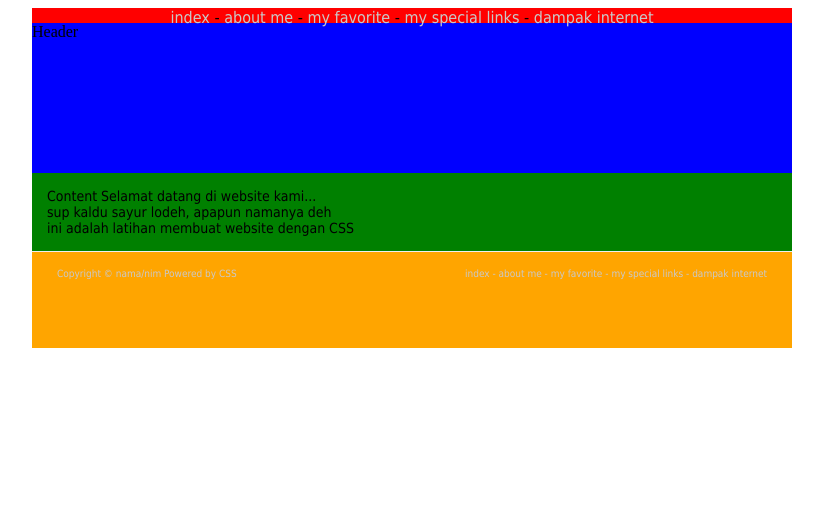
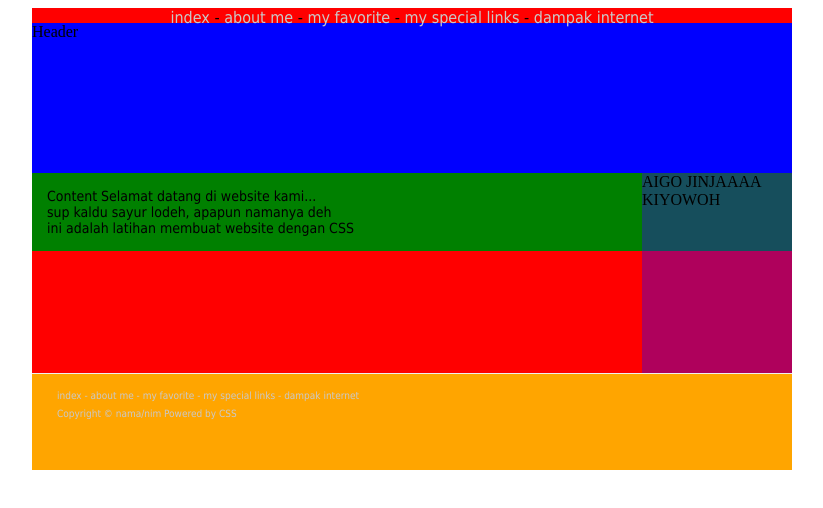
Before and after one commit to SitiKamila88/Latihan_bisdig, a plain HTML site: page index2.html in a window 1280 px wide. Shown: the whole page, without its empty margins (228-1051 px from the left). Drawn offline with Linux system fonts and the light colour scheme.

Commit message:
latihan index 2

```diff
--- a/index2.html
+++ b/index2.html
@@ -16,6 +16,7 @@
         <a href="dampak.html">dampak internet</a>
     </div>
     <div id="header">Header</div>
+    <div id="side-bar"> AIGO JINJAAAA KIYOWOH </div>
     <div id="content">Content
         Selamat datang di website kami...<br />
         sup kaldu sayur lodeh, apapun namanya deh<br />
--- a/style.css
+++ b/style.css
@@ -33,6 +33,7 @@ text-decoration: none;
 }
 #main-nav a:hover{color: #db6d16;}
 #footer {
+    Clear:both;
 height: 70px;
 font-family: Tahoma, Arial, Helvetica, Sans-serif;
 font-size: 10px;
@@ -48,6 +49,7 @@ text-decoration: none;
 #footer a:hover {
 color: #db6d16;
 }
+Clear:both;
 #footer #altnav {
 width: 350px;
 float: right;
@@ -57,3 +59,10 @@ text-align: right;
 font-family:Tahoma, arial, helvetica, sans-serif;
 font-size:14px;
 padding: 15px 15px;}
+
+#side-bar{
+background:rgba(56, 3, 230, 0.4)
+00; float:right;
+width:150px;
+height: 200px;
+}
```
